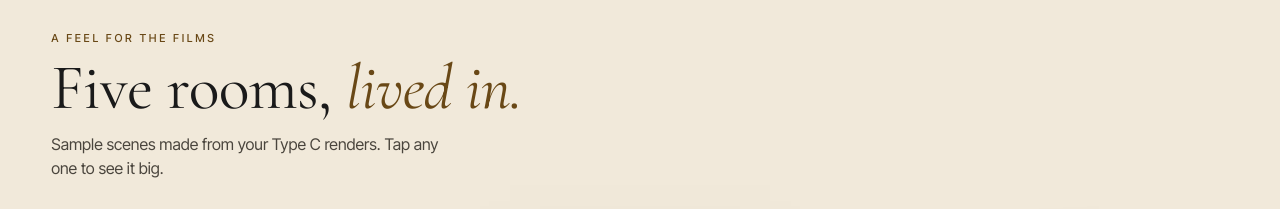
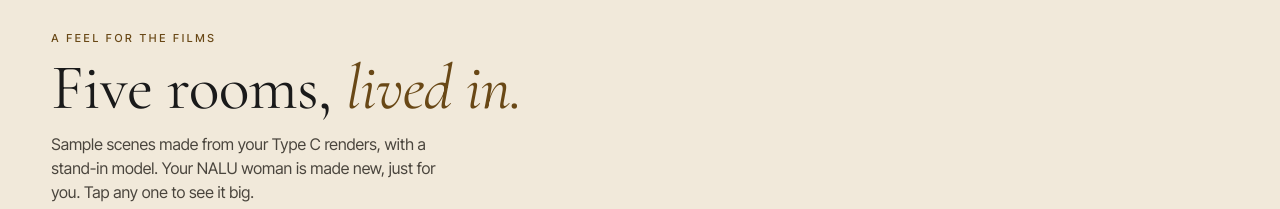
Before and after one commit to D43-GIT/nalu-launch-6707d8, a plain HTML site: page index.html in a window 1280 px wide. Shown: the part 1211-1420 px from the top of the page. Drawn offline with Linux system fonts and the light colour scheme; grey boxes are pictures that could not be loaded.

Commit message:
copy: samples use a stand-in model, NALU woman made new (Sienna 28 Nov, Ayla agreed)

```diff
--- a/index.html
+++ b/index.html
@@ -561,7 +561,7 @@ body{padding-bottom:96px}
 </section>
 
 <section id="scenes">
-  <div class="wrap reveal"><div class="k">A feel for the films</div><h2>Five rooms, <i>lived in.</i></h2><p class="lede">Sample scenes made from your Type C renders. Tap any one to see it big.</p></div>
+  <div class="wrap reveal"><div class="k">A feel for the films</div><h2>Five rooms, <i>lived in.</i></h2><p class="lede">Sample scenes made from your Type C renders, with a stand-in model. Your NALU woman is made new, just for you. Tap any one to see it big.</p></div>
   <div class="rail" data-rail="scenes"></div>
   <div class="count"><div class="dots" data-dots="scenes"></div></div>
 </section>
```
